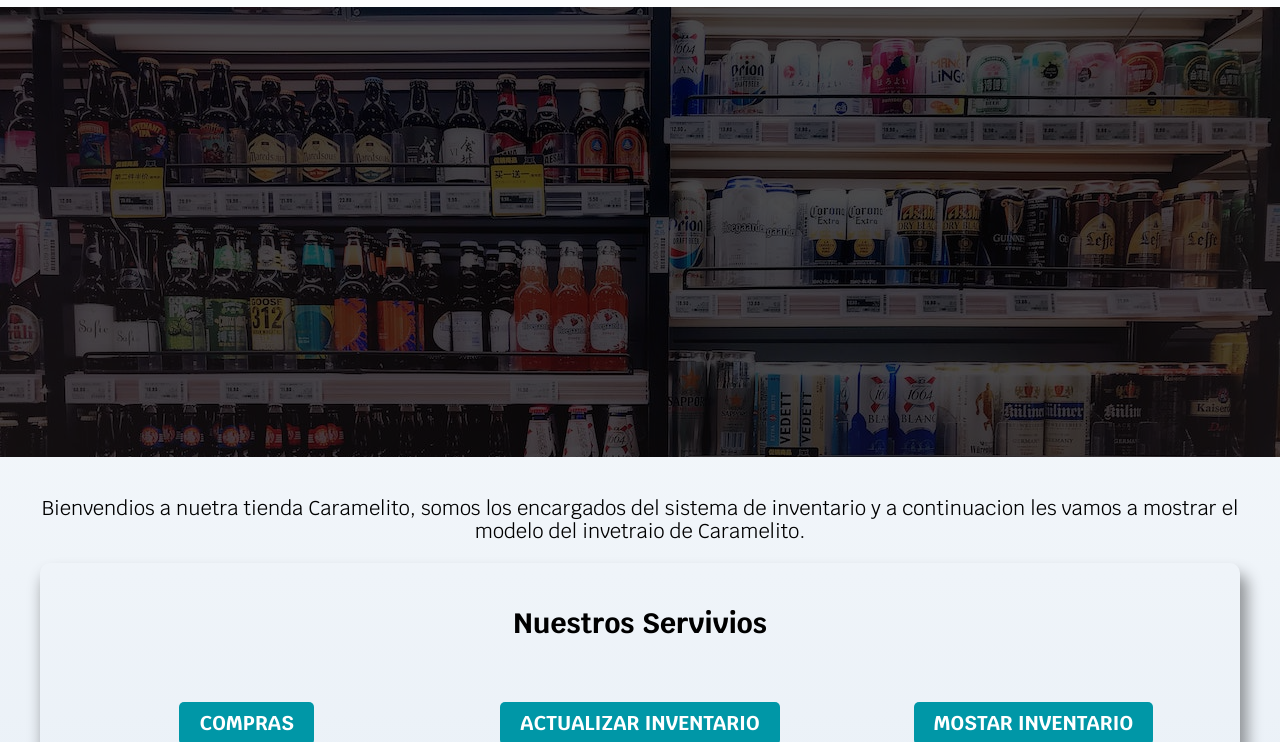
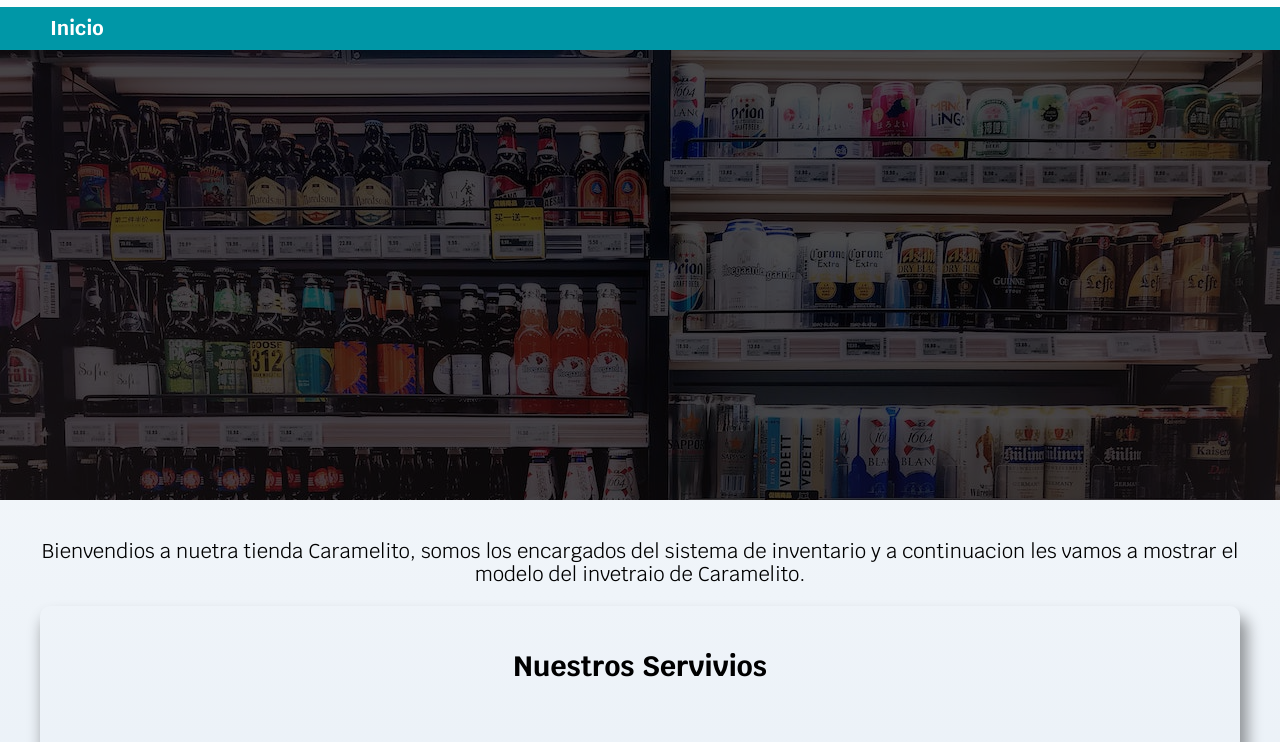
Before and after one commit to sergiogarciauribe/caramelito, a website: page index.html in a window 1280 px wide. Shown: the part 182-924 px from the top of the page. Drawn offline with Linux system fonts and the light colour scheme.

Commit message:
añadieendo boton de inicio

```diff
--- a/index.html
+++ b/index.html
@@ -20,7 +20,12 @@
                 <img src="img/caramelito2.png" class="logo-tienda--img"   alt="logo-tienda-caramelito" >
             </div>
         </section>
-        <h1 class="titulo">Tienda Caramelito </h1>
+        <h1 class="titulo">Tienda Caramelito</h1>
+        <div class="nav-bg">
+            <nav class="navegacion-principal contenedor">
+                <a href="#">Inicio</a>
+            </nav>
+        </div>
     </header>
     <section class="hero">
         <div class="contenido-hero">
```
